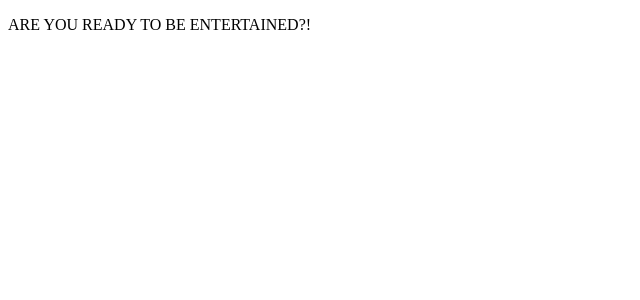
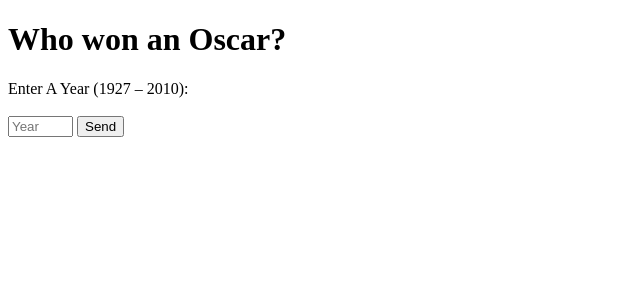
Before and after one commit to fliszt2/And-The-Oscar-Went-To, a React app: page / in a window 1280 px wide. Shown: the top 300 px of the page, without its empty margins (0-640 px from the left). Built offline with nearby package versions, Linux system fonts and the light colour scheme; the HTML template or start-up script is replaced by a standard one.

Commit message:
capturing year input

```diff
--- a/client/public/styles.css
+++ b/client/public/styles.css
@@ -1,3 +1,3 @@
 * {
-  color: blueviolet;
+  color: black;
 }
--- a/client/src/components/app.jsx
+++ b/client/src/components/app.jsx
@@ -3,13 +3,42 @@
 class App extends React.Component {
   constructor(props) {
     super(props);
-    this.state = {};
+    this.handleYearInput = this.handleYearInput.bind(this);
+    this.handleSendYearClick = this.handleSendYearClick.bind(this);
+    this.state = {
+      year: ''
+    };
+  }
+
+  handleYearInput(e) {
+    this.setState({ year: e.target.value });
+  }
+
+  handleSendYearClick() {
+    // check if this.state.year is a valid year (is in fact a number, and is within the timespan)
+    var convertedYear = Number(this.state.year);
+    if (Number.isNaN(convertedYear)) {
+      console.log('what is going on');
+      this.setState({ year: '' });
+    } else if (convertedYear < 1927 || convertedYear > 2010) {
+      console.log('invalid year');
+      this.setState({ year: '' });
+    } else {
+      console.log('you did good, kid');
+      this.setState({ year: '' });
+    }
   }
 
   render() {
     return (
-      <div>
-        <p>ARE YOU READY TO BE ENTERTAINED?!</p>
+      <div className='app'>
+        <h1>Who won an Oscar?</h1>
+        <label for='year'>Enter A Year (1927 – 2010):</label>
+        <br></br>
+        <br></br>
+        <input type='text' size='5' maxlength='4' id='year' name='year' placeholder='Year' value={this.state.year} onChange={this.handleYearInput}></input>
+        <span>&nbsp;</span>
+        <button type='button' onClick={this.handleSendYearClick}>Send</button>
       </div>
     );
   }
--- a/package.json
+++ b/package.json
@@ -4,7 +4,7 @@
   "description": "",
   "main": "server/index.js",
   "scripts": {
-    "start": "node server/index.js",
+    "start": "nodemon server/index.js",
     "build": "npx webpack --config webpack.config.js",
     "test": "echo \"Error: no test specified\" && exit 1"
   },
@@ -34,6 +34,7 @@
     "webpack-cli": "^4.6.0"
   },
   "devDependencies": {
+    "nodemon": "^2.0.7",
     "webpack-dev-server": "^3.11.2"
   }
 }
```
Also changed, not shown: client/public/bundle.js, 1 other file (tests, documents, lock files or other folders).
